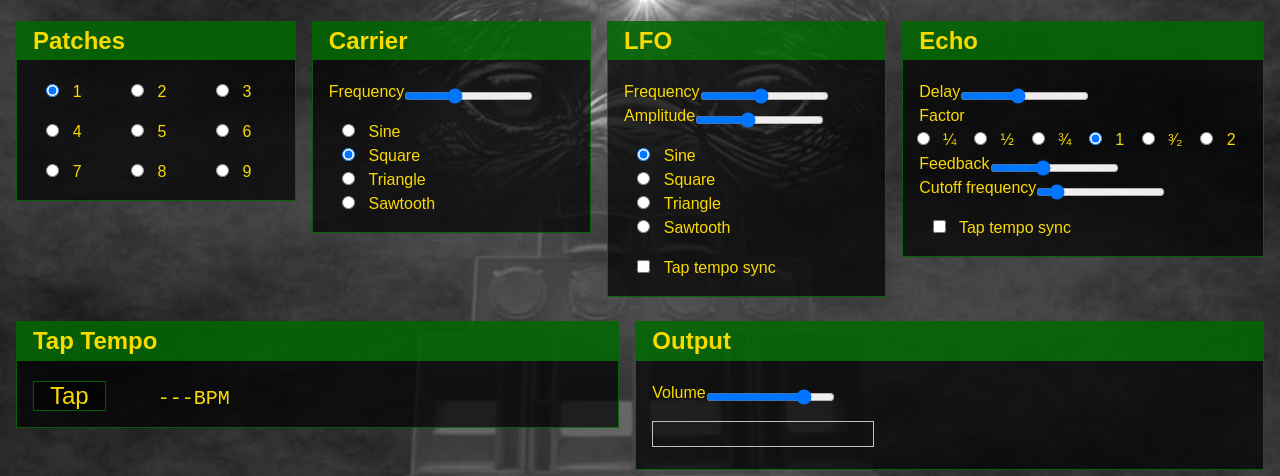
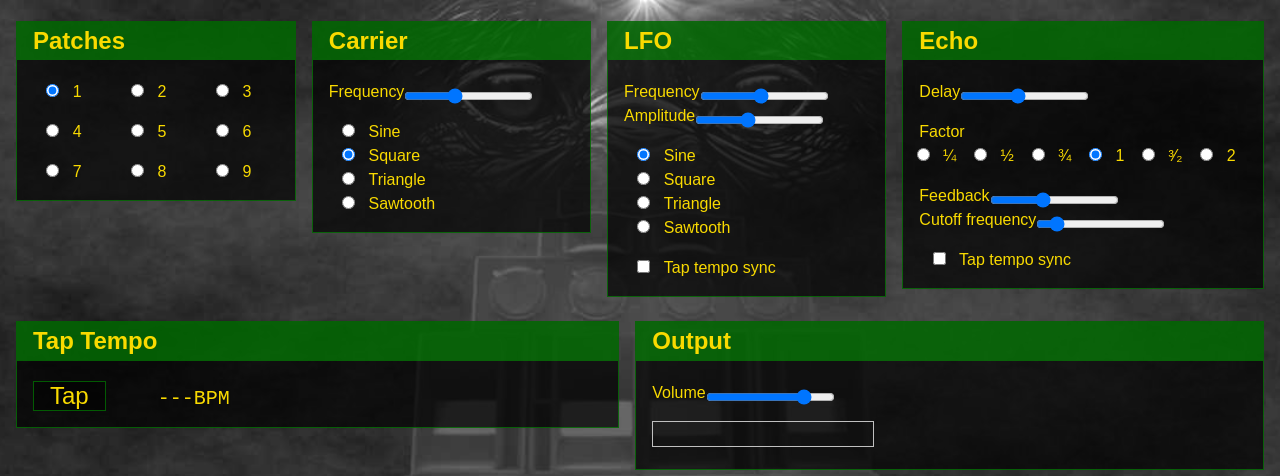
Before and after one commit to DwayneSamuels/dubsiren, a website: page index.html in a window 1280 px wide. Shown: the part 57-533 px from the top of the page. Drawn offline with nearby package versions, Linux system fonts and the light colour scheme; files that its build step writes are made by us from their sources.

Commit message:
Don't wrap delay factor field

```diff
--- a/index.html
+++ b/index.html
@@ -89,6 +89,8 @@
           <h2>Echo</h2>
           <p>
             <label>Delay<input class="delayTime" min="0.1" max="1" step="0.01" value="0.5" type="range"></label>
+          </p>
+          <p class="delayFactorContainer">
             <label>Factor</label>
             <label class="delayFactorLabel"><input type="radio" class="delayFactor" name="delayFactor" value="0.25">¼</label>
             <label class="delayFactorLabel"><input type="radio" class="delayFactor" name="delayFactor" value="0.5">½</label>
@@ -96,6 +98,8 @@
             <label class="delayFactorLabel"><input type="radio" class="delayFactor" name="delayFactor" checked="checked" value="1">1</label>
             <label class="delayFactorLabel"><input type="radio" class="delayFactor" name="delayFactor" value="1.5">³⁄₂</label>
             <label class="delayFactorLabel"><input type="radio" class="delayFactor" name="delayFactor" value="2">2</label>
+          </p>
+          <p>
             <label>Feedback<input class="delayFeedback" min="0" max="1" step="0.01" value="0.4" type="range"></label>
             <label>Cutoff frequency<input class="delayCutoffFrequency" min="1000" max="10000" step="10" value="2000" type="range"></label>
           </p>
--- a/style.less
+++ b/style.less
@@ -118,7 +118,6 @@ button.big-button {
     .delayFactorLabel {
         display: inline-block;
         margin: 0;
-        font-size: 16px;
     }
 }
 
```
